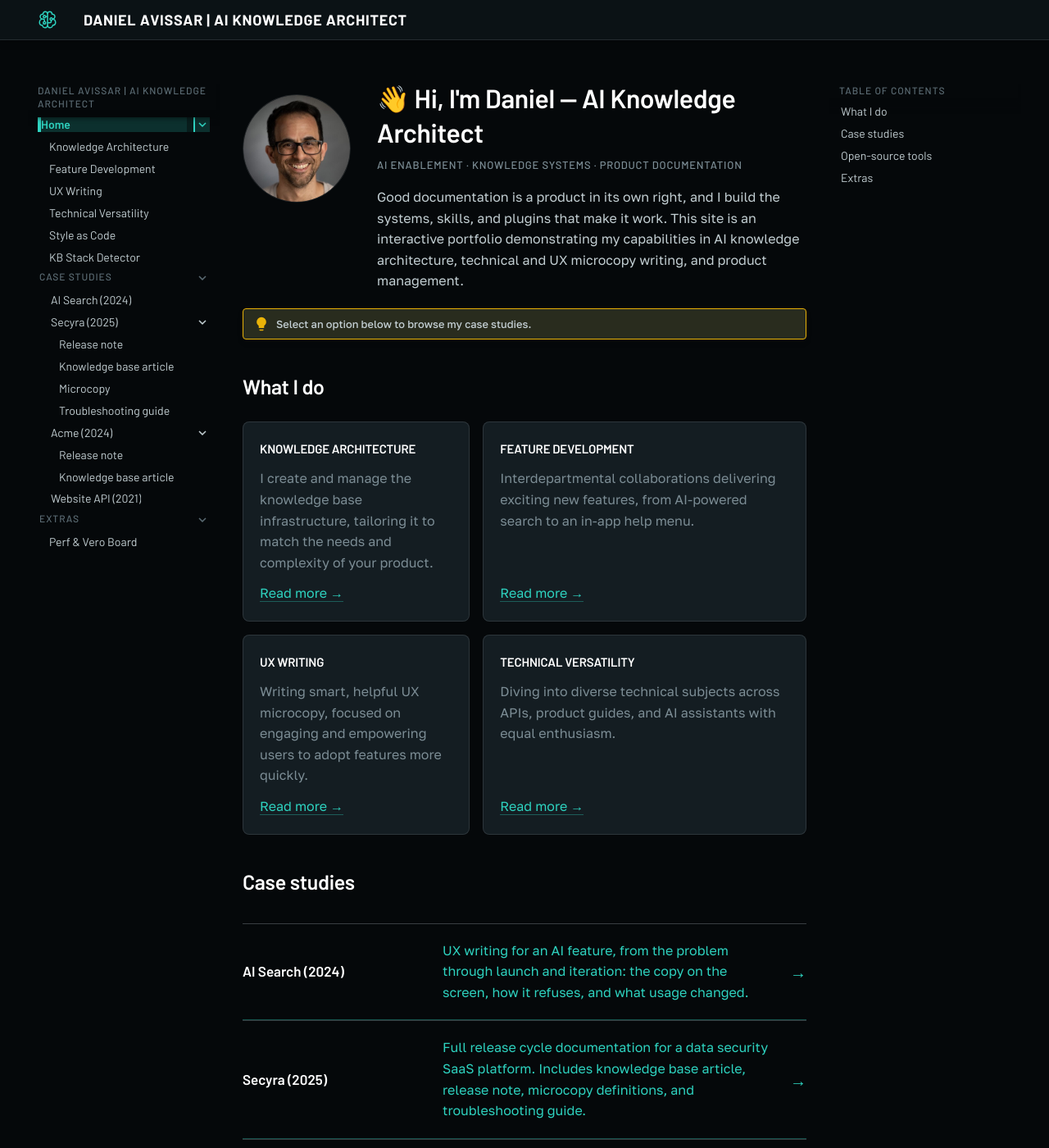
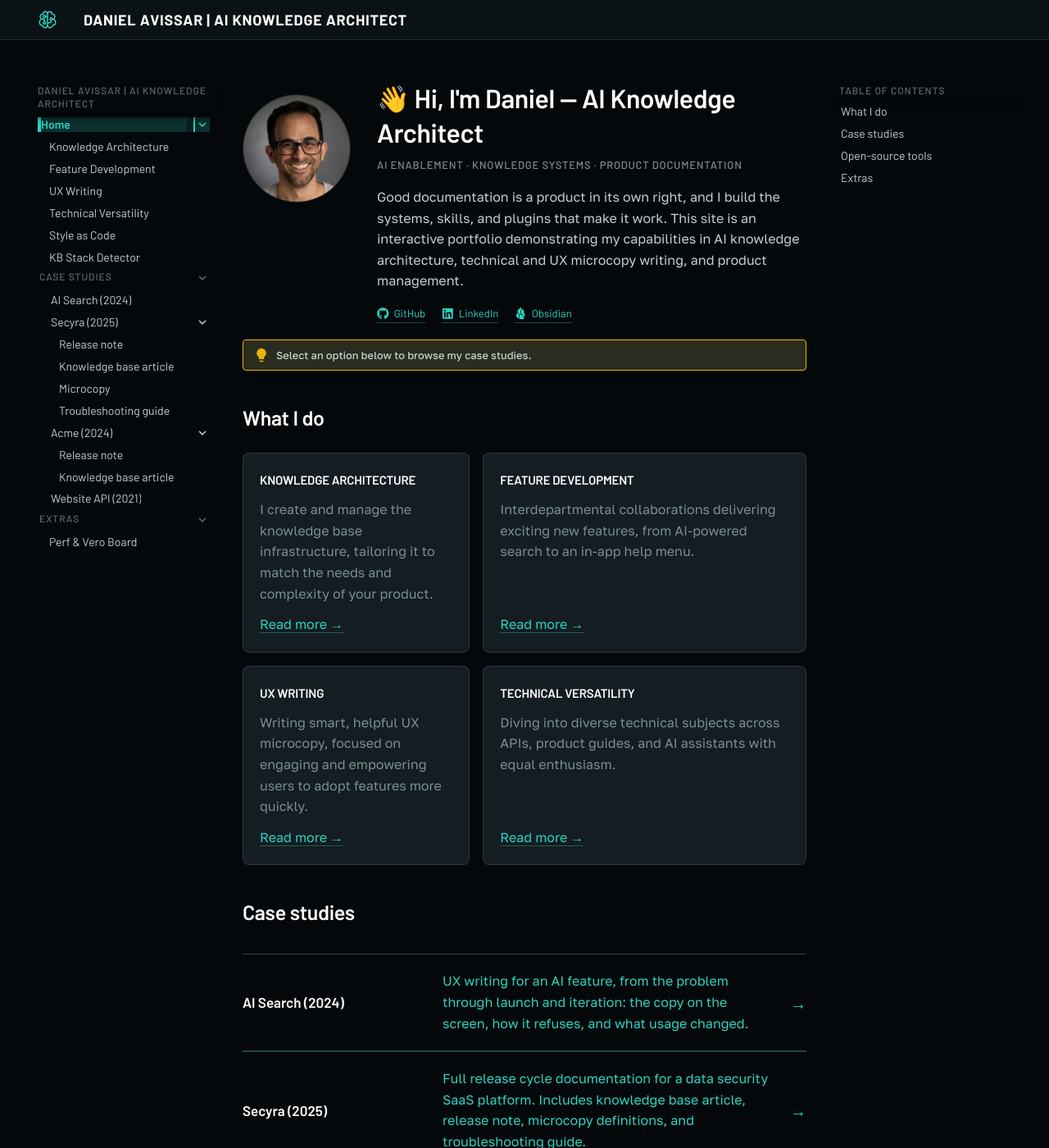
Before and after one commit to iiimonfiiire/daniel-avissar-portfolio, an MkDocs documentation site: the page built from docs/index.md, in a window 1280 px wide and 1400 px high. Shown: the whole window at 82% size. Built offline with MkDocs 1.6.1 and Material for MkDocs 9.7.7, drawn with Linux system fonts in a browser that asks for light colours; some of the changed text lies outside the part shown.

Commit message:
Add profile links and the two Obsidian plugins
GitHub, LinkedIn, and Obsidian profile links in the home hero and the
footer. CV Live Preview and TK Comments join Open-source tools, with the
repo on the title and the community store page in the description.

Co-Authored-By: Claude Sonnet 5.5 <noreply@anthropic.com>
Claude-Session: https://claude.ai/code/session_01KBezRPYntfsjCER6TPNvNE

```diff
--- a/docs/index.md
+++ b/docs/index.md
@@ -12,6 +12,8 @@ title: Home
 <span class="cs-hero__kicker">AI Enablement · Knowledge Systems · Product Documentation</span>
 
 Good documentation is a product in its own right, and I build the systems, skills, and plugins that make it work. This site is an interactive portfolio demonstrating my capabilities in AI knowledge architecture, technical and UX microcopy writing, and product management.
+
+<span class="cs-hero__links">[:fontawesome-brands-github: GitHub](https://github.com/iiimonfiiire) [:fontawesome-brands-linkedin: LinkedIn](https://www.linkedin.com/in/danielavissar) [:simple-obsidian: Obsidian](https://community.obsidian.md/users/iiimonfiiire)</span>
 
 </div>
 </div>
@@ -99,6 +101,14 @@ Diving into diverse technical subjects across APIs, product guides, and AI assis
 <span class="cs-case-list__title">KB Stack Detector</span>
 <span class="cs-case-list__desc">A Chrome extension that shows what a help center or docs site is built on, from the platform to AI search and AI-readiness.</span>
 </a>
+<span class="cs-case-list__row cs-case-list__row--static">
+<span class="cs-case-list__title"><a href="https://github.com/iiimonfiiire/obsidian-cv-live-preview">CV Live Preview</a></span>
+<span class="cs-case-list__desc">An <a href="https://community.obsidian.md/plugins/cv-live-preview">official Obsidian plugin</a> that renders a Markdown CV live, checks lint and page fit, and exports the PDF.</span>
+</span>
+<span class="cs-case-list__row cs-case-list__row--static">
+<span class="cs-case-list__title"><a href="https://github.com/iiimonfiiire/obsidian-tk">TK Comments</a></span>
+<span class="cs-case-list__desc">An <a href="https://community.obsidian.md/plugins/tk-comments">official Obsidian plugin</a> that marks gaps to fill later with [TK: ...], shows them as chips, and tracks every open one in a side panel.</span>
+</span>
 
 </div>
 
--- a/docs/stylesheets/carcharias-material-overrides.css
+++ b/docs/stylesheets/carcharias-material-overrides.css
@@ -312,6 +312,20 @@
   margin: 0;
 }
 
+.cs-hero__links {
+  display: flex;
+  flex-wrap: wrap;
+  gap: var(--space-5, 12px) var(--space-7, 20px);
+  font-family: var(--font-ui);
+  font-size: var(--text-sm);
+}
+
+.cs-hero__links a {
+  display: inline-flex;
+  align-items: center;
+  gap: 6px;
+}
+
 .cs-hero__kicker {
   display: block;
   margin-top: -8px;
@@ -600,6 +614,16 @@
   transform: translateX(4px);
 }
 
+/* A row with two links (repo title, store link in the description) is a
+   div, since links cannot nest inside the row's own <a>. No row arrow. */
+.cs-case-list__row--static::after {
+  content: none;
+}
+
+.cs-case-list__row--static .cs-case-list__title a {
+  color: var(--text-display);
+}
+
 /*
  * Case-study intro meta line: a role badge + year, sitting above the h1
  * on each case-study overview page -- matches the round-2 mockup's
--- a/mkdocs.yml
+++ b/mkdocs.yml
@@ -32,6 +32,16 @@ theme:
 # variable in CI). Left unset, no analytics script is rendered.
 extra:
   goatcounter: !ENV [GOATCOUNTER_CODE, ""]
+  social:
+    - icon: fontawesome/brands/github
+      link: https://github.com/iiimonfiiire
+      name: GitHub
+    - icon: fontawesome/brands/linkedin
+      link: https://www.linkedin.com/in/danielavissar
+      name: LinkedIn
+    - icon: simple/obsidian
+      link: https://community.obsidian.md/users/iiimonfiiire
+      name: Obsidian
 
 extra_javascript:
   - javascripts/site.js
```
